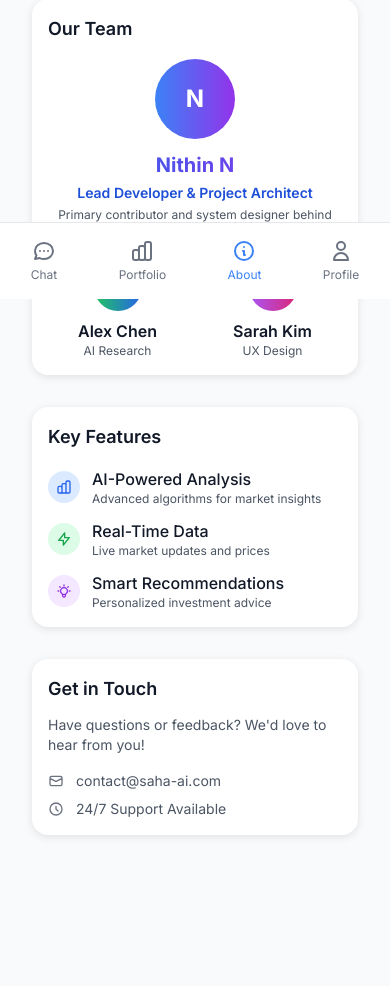
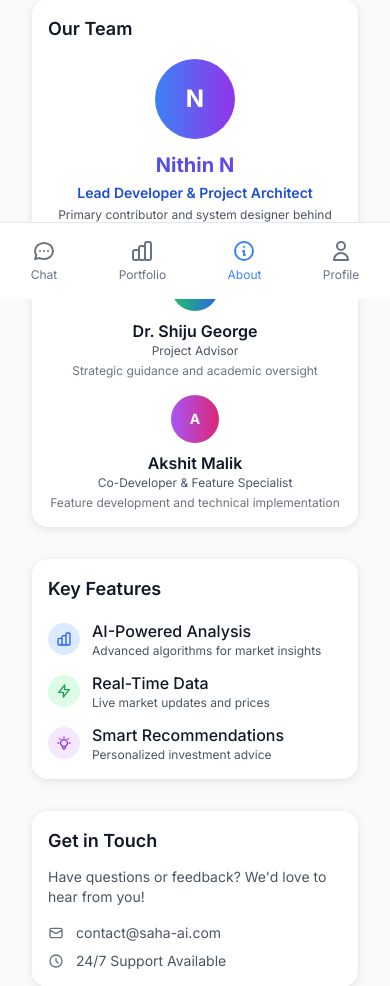
Before and after one commit to nithin1906/saha-ai, a Django app: template advisor/templates/advisor/mobile_about.html in a window 390 px wide. Shown: the part 545-1531 px from the top of the page. Before the commit the page ends 1382 px from the top, so only its background shows below. Run offline with Django 5.2, Linux system fonts and the light colour scheme; the template is opened without the code that fills it, so the values that code supplies are empty; some libraries are stand-ins or nearby versions.

Commit message:
Fix mobile About page team members
- Replaced placeholder team members (Alex Chen, Sarah Kim) with actual team
- Updated to show Dr. Shiju George (Project Advisor) and Akshit Malik (Co-Developer)
- Maintained Nithin N as Lead Developer & Project Architect
- Mobile About page now matches desktop version team information

```diff
--- a/advisor/templates/advisor/mobile_about.html
+++ b/advisor/templates/advisor/mobile_about.html
@@ -146,20 +146,22 @@
             </div>
 
             <!-- Other Team Members -->
-            <div class="grid grid-cols-2 gap-4">
+            <div class="space-y-4">
                 <div class="text-center">
                     <div class="w-12 h-12 bg-gradient-to-r from-green-500 to-blue-600 rounded-full flex items-center justify-center mx-auto mb-2">
-                        <span class="text-white text-sm font-bold">A</span>
+                        <span class="text-white text-sm font-bold">S</span>
                     </div>
-                    <h5 class="font-semibold text-gray-900 dark:text-gray-100">Alex Chen</h5>
-                    <p class="text-xs text-gray-600 dark:text-gray-400">AI Research</p>
+                    <h5 class="font-semibold text-gray-900 dark:text-gray-100">Dr. Shiju George</h5>
+                    <p class="text-xs text-gray-600 dark:text-gray-400">Project Advisor</p>
+                    <p class="text-xs text-gray-500 dark:text-gray-500 mt-1">Strategic guidance and academic oversight</p>
                 </div>
                 <div class="text-center">
                     <div class="w-12 h-12 bg-gradient-to-r from-purple-500 to-pink-600 rounded-full flex items-center justify-center mx-auto mb-2">
-                        <span class="text-white text-sm font-bold">S</span>
+                        <span class="text-white text-sm font-bold">A</span>
                     </div>
-                    <h5 class="font-semibold text-gray-900 dark:text-gray-100">Sarah Kim</h5>
-                    <p class="text-xs text-gray-600 dark:text-gray-400">UX Design</p>
+                    <h5 class="font-semibold text-gray-900 dark:text-gray-100">Akshit Malik</h5>
+                    <p class="text-xs text-gray-600 dark:text-gray-400">Co-Developer & Feature Specialist</p>
+                    <p class="text-xs text-gray-500 dark:text-gray-500 mt-1">Feature development and technical implementation</p>
                 </div>
             </div>
         </div>
```
